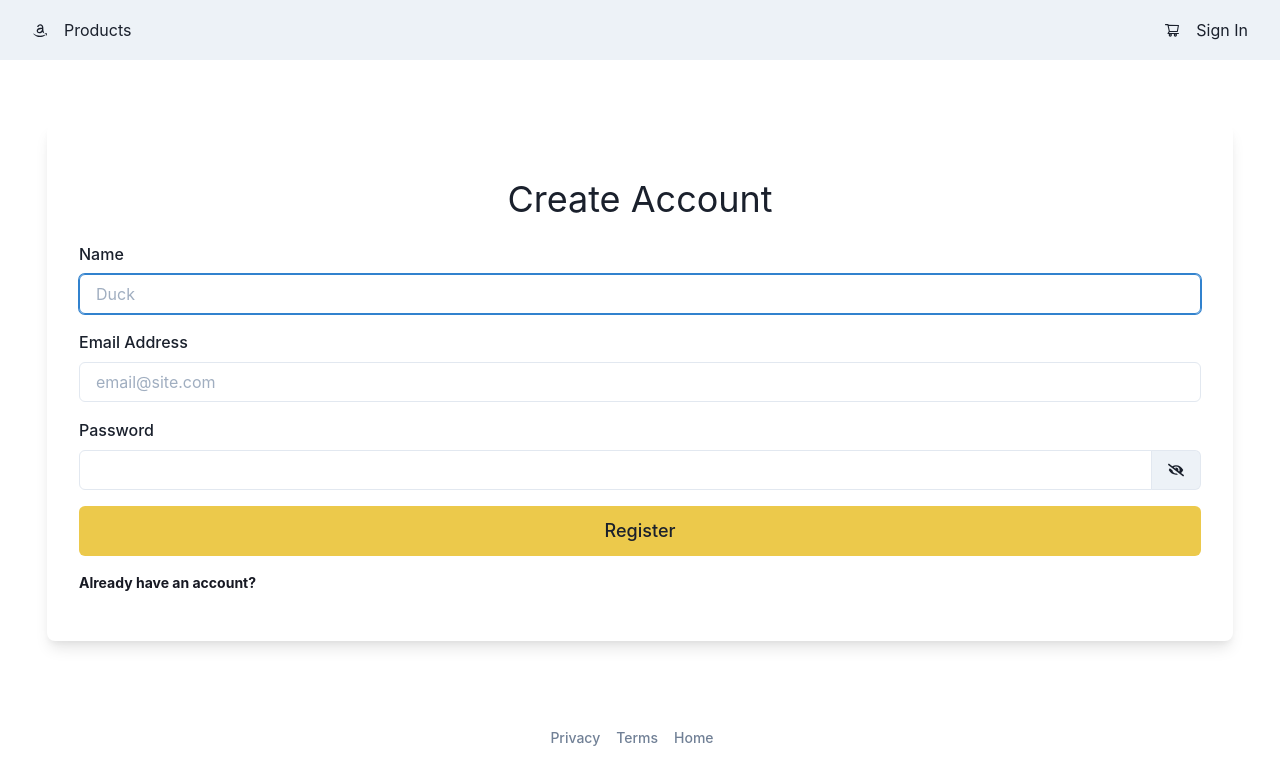
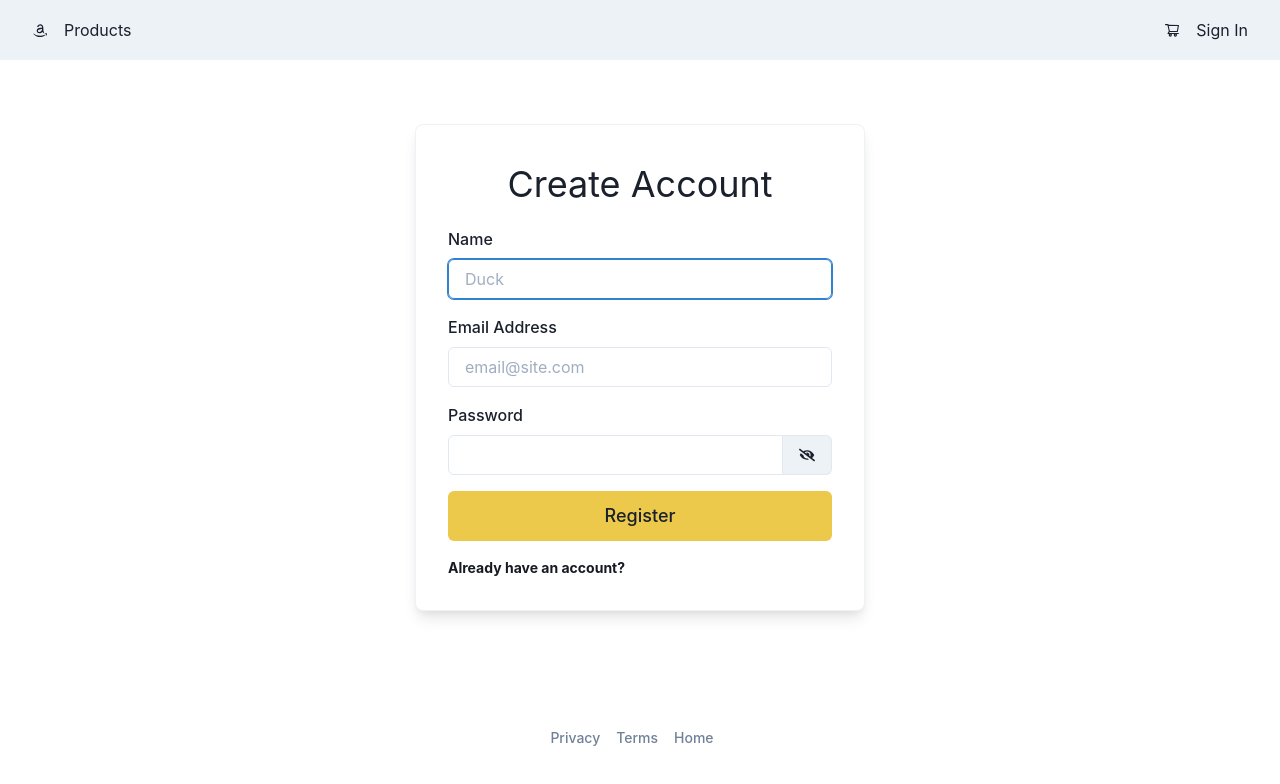
Before and after one commit to hereisfahad/amazona-ecom, a Next.js app: page /register in a window 1280 px wide. Shown: the top 784 px of the page. Built offline with nearby package versions, Linux system fonts and the light colour scheme.

Commit message:
improve login, register card ui

```diff
--- a/components/Chart.js
+++ b/components/Chart.js
@@ -29,7 +29,7 @@ const Chart = ({ options }) => {
             borderRadius="8px"
             paddingX="10px"
             paddingY="15px"
-            boxShadow="lg"
+            shadow={['md', 'lg']}
             ref={chartRef}
             resize
         />
--- a/pages/register.js
+++ b/pages/register.js
@@ -63,16 +63,18 @@ const Register = () => {
             <Stack
                 as="form"
                 backgroundColor="white"
+                border="1px solid"
+                borderColor="gray.100"
                 borderRadius={[0, 8]}
                 errors={errors}
-                minWidth={["auto", "400px", "600px"]}
+                minWidth={["auto", "400px", "450px"]}
+                maxWidth="450px"
                 size="lg"
-                onSubmit={handleSubmit((data) => onRegister(data))}
-                px={8}
-                py={12}
+                onSubmit={handleSubmit((data) => onLogin(data))}
+                p={8}
                 shadow={['md', 'lg']}
                 spacing={4}
-                w="100%"
+                marginX="auto"
             >
                 <Text as="h1" color="secondary" textAlign="center" fontSize="4xl">
                     Create Account
@@ -150,7 +152,6 @@ const Register = () => {
                 <Flex
                     align={['flex-start', 'center']}
                     justifyContent="space-between"
-                    mb={8}
                     width="full"
                     mt={1}
                     direction={['column', 'row']}
```
Also changed, not shown: pages/profile.js (+5 -3 lines), pages/signin.js (+6 -5 lines).
